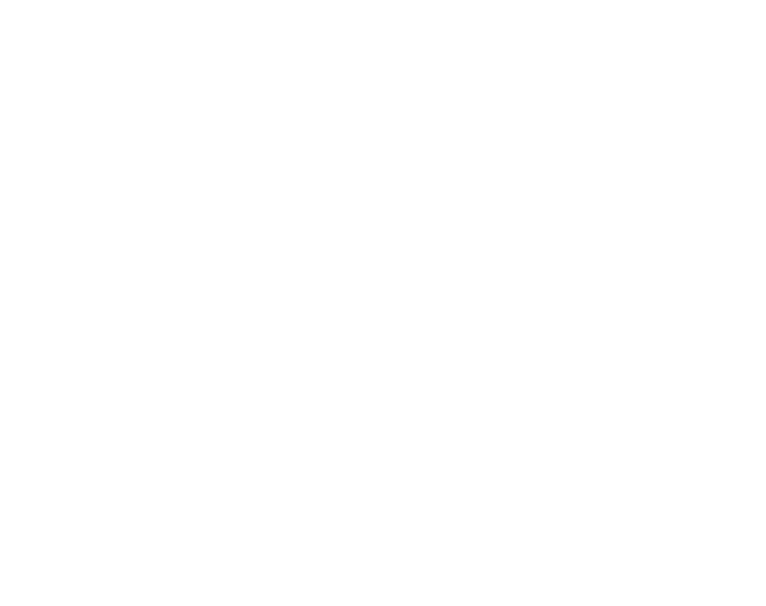
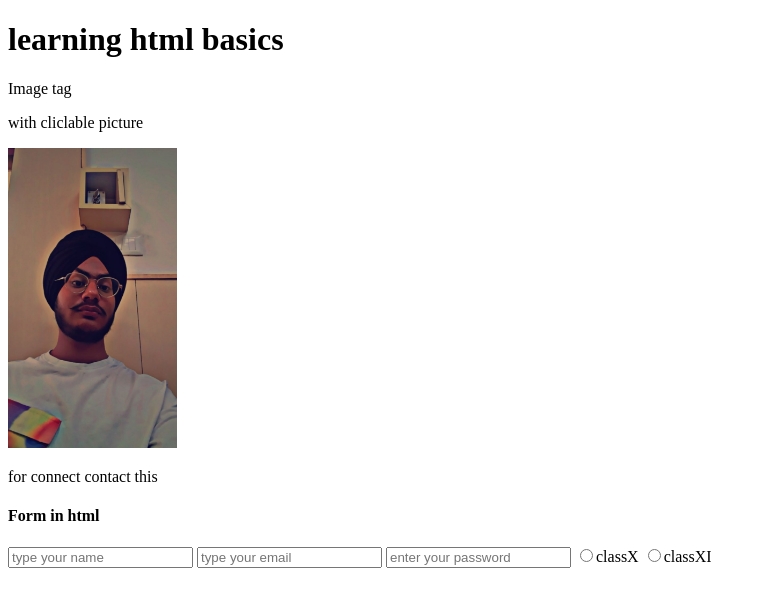
Before and after one commit to parikshit2023360554/code-file-, a plain HTML site: page web-development/index.html in a window 1280 px wide. Shown: the whole page, without its empty margins (0-766 px from the left). Drawn offline with Linux system fonts and the light colour scheme.

Commit message:
file updated

```diff
--- a/web-development/index.html
+++ b/web-development/index.html
@@ -3,9 +3,47 @@
 <head>
     <meta charset="UTF-8">
     <meta name="viewport" content="width=device-width, initial-scale=1.0">
-    <title>Document</title>
+    <title>Html basic</title>
+    <link rel="icon" type="image/x-icon" href="/code-file-/web-development/home.png">
 </head>
 <body>
+    <header>
+        <h1>learning html basics</h1>
+    </header>
+    <main>
+    <p>Image tag</p>
+    <p>with cliclable picture </p>
+    <a href="https://www.linkedin.com/in/parikshit-singh-981456313/" target="_main">
+    <img src="/code-file-/web-development/parikshit_img.jpg" alt="image" height="300">
+    </a>
+    </main>
+    <footer>
+        <P>for connect contact this </P>
+    </footer>
+    <header>
+        <h4>Form in html</h4>
+    </header>
+    <main>
+        <form>
+            <input type="text" placeholder="type your name">
+            <input type="text" placeholder="type your email">
+            <input type="password" placeholder="enter your password">
+
+
+
+            <label for="101">
+                <input type="radio" value="classX" name="class" id="101">classX
+            </label>
+            <label for="102">
+                <input type="radio" value="classXI" name="class" id="102">classXI
+            </label>
+
+        </form>
+    </main>
+
+
+
 
 </body>
+</body>
 </html>
```
Also changed, not shown: web-development/home.png (added), web-development/parikshit_img.jpg (added).
